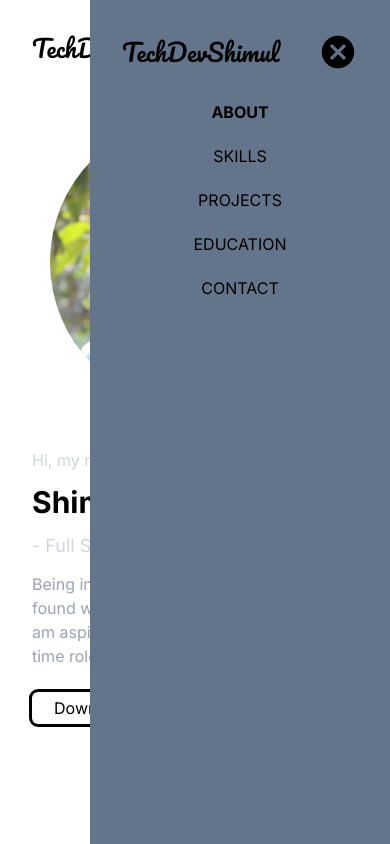
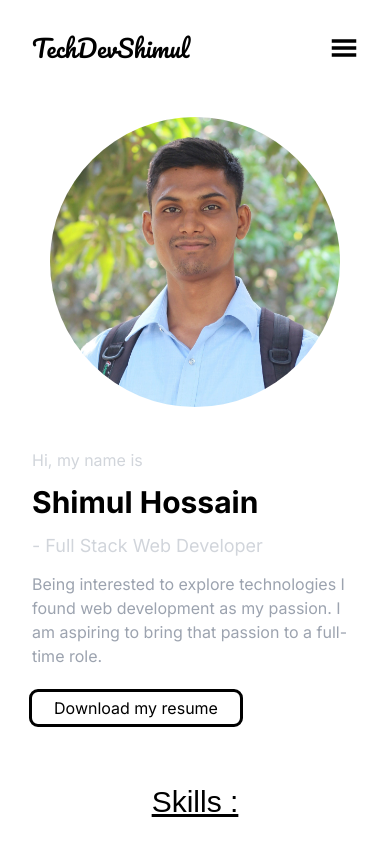
Before and after one commit to techdevshimul/techdevshimul, a Next.js app: page / in a window 390 px wide. Shown: the top 844 px of the page. Built offline with nearby package versions, Linux system fonts and the light colour scheme; a web font is replaced by a local one.

Commit message:
added sidebar and made full responsive

```diff
--- a/app/globals.css
+++ b/app/globals.css
@@ -47,6 +47,8 @@ body {
 }
 
 .hidesidebar {
-  width: 0;
-  padding: 0;
+  height: 15000px;
+  width: 300px;
+  z-index: 10;
+  padding: 28px;
 }
--- a/app/layout.tsx
+++ b/app/layout.tsx
@@ -29,7 +29,7 @@ export default function RootLayout({
       >
         <div
           id="sidebar"
-          className="absolute top-0 right-0 overflow-hidden transition-all duration-300 bg-slate-500 h-[15000px] w-[300px] z-10 p-8"
+          className="absolute top-0 right-0 overflow-hidden transition-all duration-300 bg-slate-500 w-0 h-0 p-0"
         >
           <div className="flex justify-between items-center gap-7">
             <Link href="/">
```
